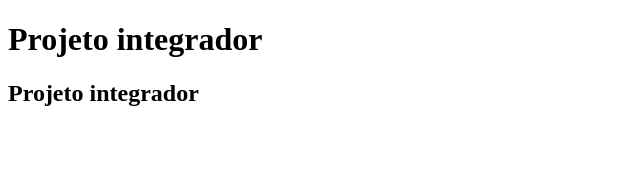
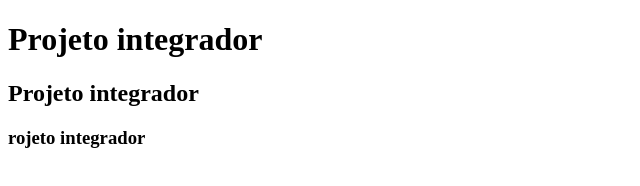
Before and after one commit to martatcfa/projeto1, a plain HTML site: page index.html in a window 1280 px wide. Shown: the whole page, without its empty margins (0-640 px from the left). Drawn offline with Linux system fonts and the light colour scheme.

Commit message:
Alterei para h3

```diff
--- a/index.html
+++ b/index.html
@@ -9,5 +9,6 @@
 <body>
     <h1>Projeto integrador</h1>
     <h2>Projeto integrador</h2>
+    <h3>rojeto integrador</h3>
 </body>
 </html>
```
